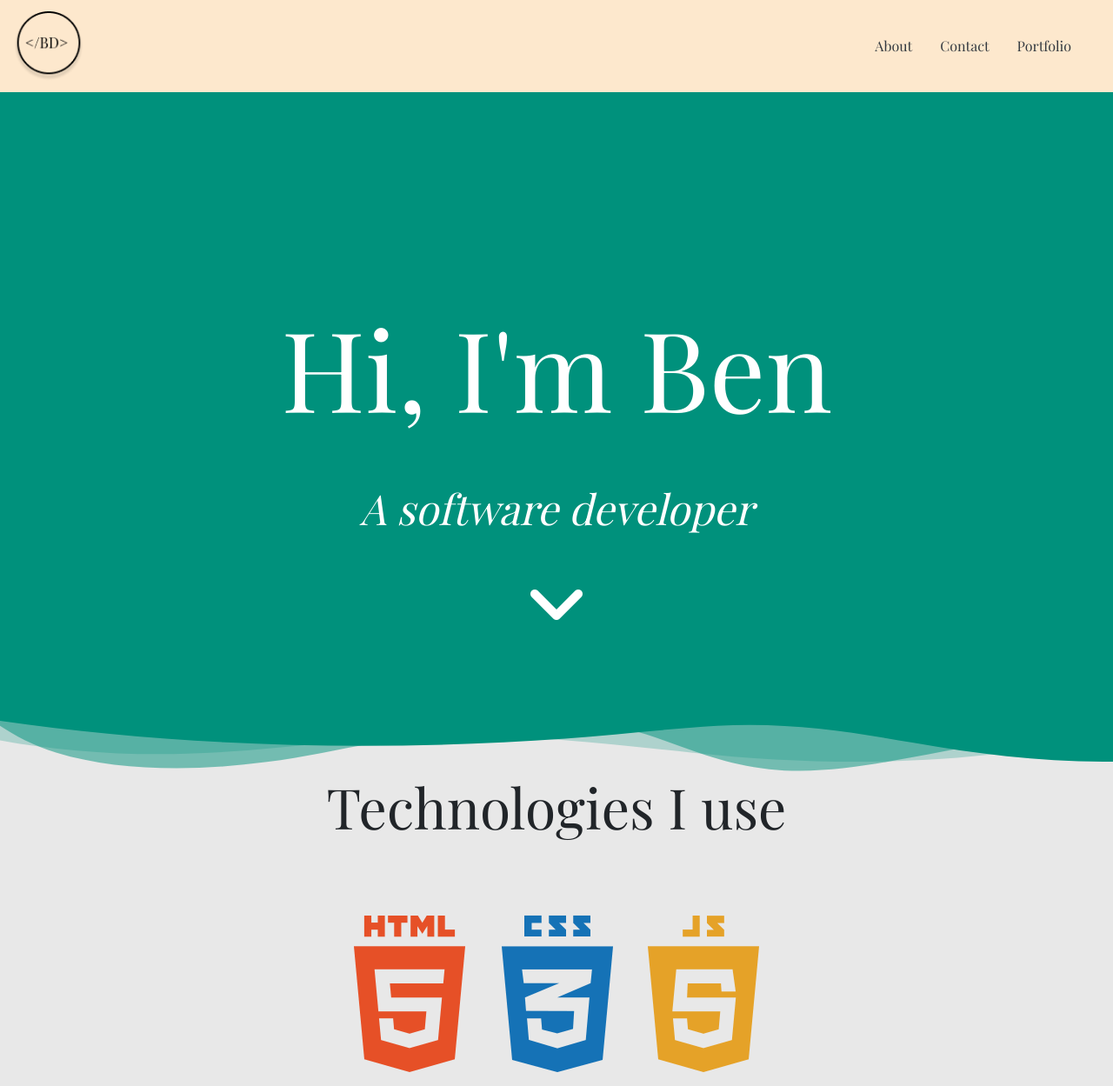
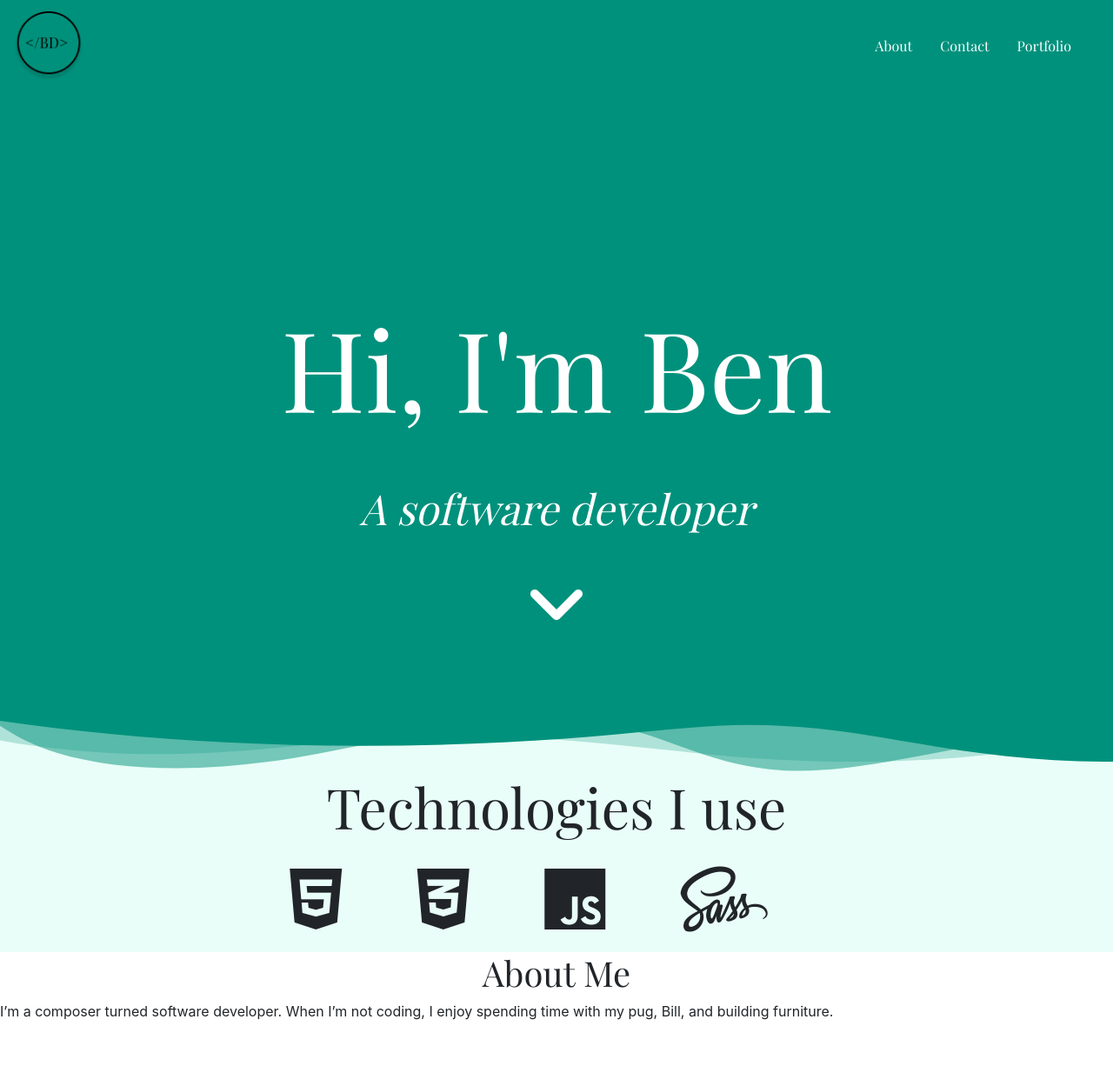
Before and after one commit to benjamindaniels21/personal-site, a plain HTML site: page index.html in a window 1280 px wide. Shown: the whole page at 87% size. After the commit the page ends 1191 px from the top, so only its background shows below. Drawn offline with nearby package versions, Linux system fonts and the light colour scheme; a web font is replaced by a local one.

Commit message:
add about section, add font awesome icons to tech, add css color properties

```diff
--- a/css/styles.css
+++ b/css/styles.css
@@ -1,3 +1,9 @@
+:root {
+  --header-bg-color:#fde8cd;
+  --welcome-bg-color: #00917c;
+  --tech-bg-color: #E9FEF8;
+}
+
 * {
   margin: 0;
   padding: 0;
@@ -8,12 +14,12 @@ h1{
 }
 
 nav {
-  background-color: #fde8cd;
+  background-color: var(--welcome-bg-color);
 }
 
 .welcome {
   color: white;
-  background-color: #00917c;
+  background-color: var(--welcome-bg-color);
   height: 90vh;
   text-align: center;
   position: relative;
@@ -51,7 +57,7 @@ nav {
 }
 
 .waves .shape-fill {
-    fill: #00917c;
+    fill: var(--welcome-bg-color);
 }
 
 .nav-link{
@@ -66,7 +72,7 @@ nav {
     height: 0.175rem;
     left: 0;
     bottom: 0;
-    background: #00917c;
+    background: white;
 
     transform: scale(0,1);
     transition: transform 0.3s ease;
@@ -94,7 +100,7 @@ nav {
 
 
 .tech{
-  background-color: #E8E8E8;
+  background-color: var(--tech-bg-color);
   padding-top: 4rem;
   text-align: center;
   position: relative;
@@ -107,6 +113,24 @@ nav {
   margin-top: 4rem;
 }
 
+.tech-icons{
+  font-size: 5rem;
+  text-align: center;
+}
+
+.tech-icons i{
+  text-align: center;
+  margin-right: 4rem;
+}
+
+.about h1{
+  text-align: center;
+}
+
+
+
+
+
 @media all and (max-width: 900px){
     .welcome h1{
         font-size: 3rem;
@@ -118,6 +142,13 @@ nav {
         width: 15%;
     }
 }
+
+
+
+
+
+
+
 /*
 Comments:
 Fix font sizes at smaller devices
--- a/index.html
+++ b/index.html
@@ -31,13 +31,13 @@
         <div class="collapse navbar-collapse" id="navbarNav">
             <ul class="navbar-nav ml-auto mr-4">
                 <li class="nav-item mr-3">
-                    <a class="nav-link text-dark" href="#">About <span class="sr-only">(current)</span></a>
+                    <a class="nav-link text-white" href="#about">About<span class="sr-only">(current)</span></a>
                 </li>
                 <li class="nav-item mr-3">
-                    <a class="nav-link text-dark" href="#">Contact</a>
+                    <a class="nav-link text-white" href="#">Contact</a>
                 </li>
                 <li class="nav-item">
-                    <a class="nav-link text-dark" href="#">Portfolio</a>
+                    <a class="nav-link text-white" href="#">Portfolio</a>
                 </li>
             </ul>
         </div>
@@ -45,7 +45,6 @@
 
 
     <!--Welcome Section-->
-
     <section class="welcome">
 
         <h1>Hi, I'm Ben</h1>
@@ -54,7 +53,7 @@
 
     </section>
 
-
+    <!--Tech I Use-->
     <section class="tech">
                 <div class="waves">
                     <svg data-name="Layer 1" xmlns="http://www.w3.org/2000/svg" viewBox="0 0 1200 120" preserveAspectRatio="none">
@@ -70,9 +69,27 @@
                     </svg>
                 </div>
         <h1>Technologies I use</h1>
-        <img src="assets/img/tech.png" alt="html css javascript">
+        <div class="tech-icons">
+            <!--use font awesome icons instead-->
+            <i class="fab fa-html5"></i>
+            <i class="fab fa-css3-alt"></i>
+            <i class="fab fa-js"></i>
+            <i class="fab fa-sass"></i>
+            <!-- <img src="assets/img/tech.png" alt="html css javascript">
+            <img class="github" src="/assets/img/github.png" alt=""> -->
+        </div>
 
     </section>
+
+    <section class="about" id="about">
+        <h1>About Me</h1>
+        <p>
+            I’m a composer turned software developer. When I’m not coding, I enjoy spending time with my pug, Bill, and building
+            furniture.
+        </p>
+    </section>
+
+
 
     <!--Bootstrap Scripts-->
     <script src="https://code.jquery.com/jquery-3.2.1.slim.min.js"
```
Also changed, not shown: assets/img/github.png (added).
